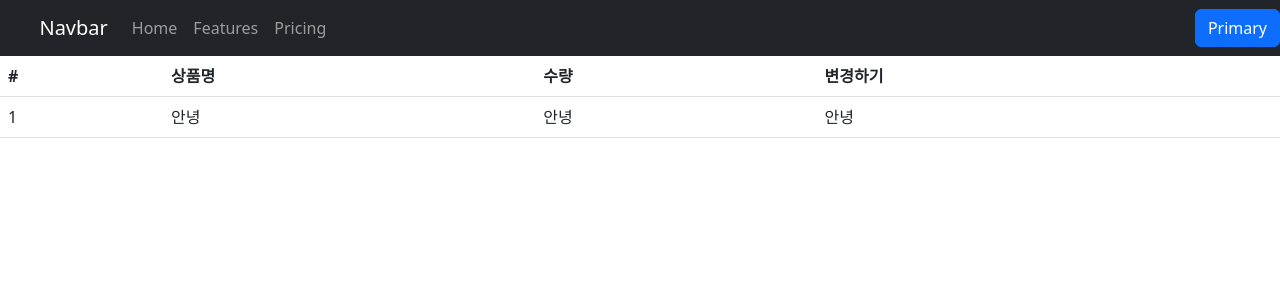
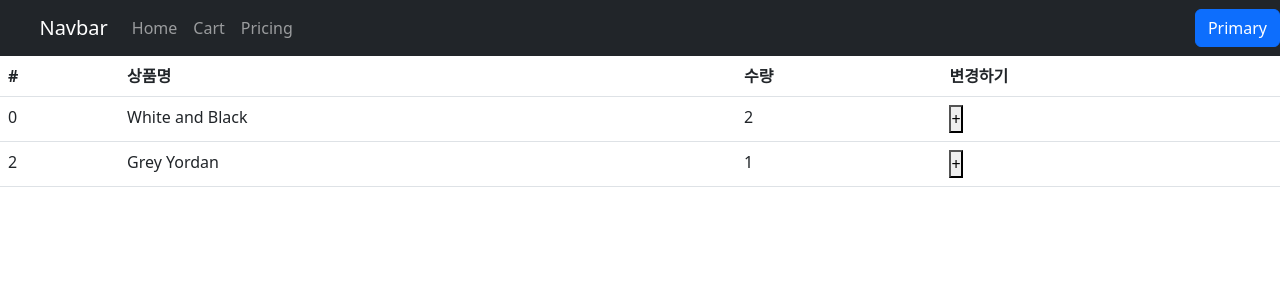
Before and after one commit to junyoungNA/type-todo, a React (Create React App) app: page /cart in a window 1280 px wide. Shown: the top 300 px of the page. Built offline with nearby package versions, Linux system fonts and the light colour scheme.

Commit message:
redux state 상태변경

```diff
--- a/src/component/Cart.tsx
+++ b/src/component/Cart.tsx
@@ -1,10 +1,13 @@
 import { Table } from 'react-bootstrap';
-import { useSelector } from 'react-redux';
+import { useDispatch, useSelector } from 'react-redux';
+import { changeCount } from '../redux/cartSlice';
 
 const Cart: React.FC = () => {
-  const result = useSelector(state => {
-    return state;
+  const result: any = useSelector((state: any) => {
+    return state.userData;
   });
+
+  const dispatch = useDispatch();
 
   console.log(result);
   return (
@@ -18,12 +21,22 @@ const Cart: React.FC = () => {
         </tr>
       </thead>
       <tbody>
-        <tr>
-          <td>1</td>
-          <td>안녕</td>
-          <td>안녕</td>
-          <td>안녕</td>
-        </tr>
+        {result.map((item: any) => (
+          <tr>
+            <td>{item.id}</td>
+            <td>{item.name}</td>
+            <td>{item.count}</td>
+            <td>
+              <button
+                onClick={() => {
+                  dispatch(changeCount(item.id));
+                }}
+              >
+                +
+              </button>
+            </td>
+          </tr>
+        ))}
       </tbody>
     </Table>
   );
--- a/src/component/Detail.tsx
+++ b/src/component/Detail.tsx
@@ -3,6 +3,8 @@ import data from '../data';
 import styled from 'styled-components';
 import { useEffect, useState } from 'react';
 import Tab from '../component/Tab';
+import { useDispatch } from 'react-redux';
+import { addItem } from '../redux/cartSlice';
 const ColorBtn = styled.button`
   background: ${props => (props.color === 'blue' ? 'white' : 'black')};
   color: ${props => (props.color === 'blue' ? 'white' : 'black')};
@@ -22,6 +24,7 @@ const WarningBox = styled.div`
 `;
 
 const Detail: React.FC = () => {
+  const dispatch = useDispatch();
   const param = useParams();
   const id = Number(param.id);
   const [buyNum, setBuyNum] = useState('0');
@@ -82,7 +85,15 @@ const Detail: React.FC = () => {
               <p>{data[id].price}</p>
               {isWarning && <WarningBox>숫자만 적어주세요</WarningBox>}
               <input type="number" onChange={onBuyChange} value={buyNum} />
-              <button className="btn btn-danger">주문하기</button>
+              <button
+                className="btn btn-danger"
+                onClick={() => {
+                  console.log(data[id]);
+                  dispatch(addItem({ ...data[id], count: buyNum }));
+                }}
+              >
+                주문하기
+              </button>
             </>
           ) : (
             <div>해당 상품이 없습니다</div>
--- a/src/component/Header.tsx
+++ b/src/component/Header.tsx
@@ -14,7 +14,9 @@ const Header: React.FC = () => {
           <Nav.Link href="#home" onClick={() => navigate('/')}>
             Home
           </Nav.Link>
-          <Nav.Link href="#features">Features</Nav.Link>
+          <Nav.Link href="#features" onClick={() => navigate('/cart')}>
+            Cart
+          </Nav.Link>
           <Nav.Link href="#pricing">Pricing</Nav.Link>
         </Nav>
       </Container>
--- /dev/null
+++ b/src/redux/cartSlice.ts
@@ -0,0 +1,24 @@
+import { createSlice } from '@reduxjs/toolkit';
+
+const userData = createSlice({
+  name: 'userData',
+  initialState: [
+    { id: 0, name: 'White and Black', count: 2 },
+    { id: 2, name: 'Grey Yordan', count: 1 },
+  ],
+  reducers: {
+    changeCount(state: any, action) {
+      // state[action.payload].count += 1;
+      const target = state.findIndex((item: any) => item.id === action.payload);
+      console.log(target);
+      state[target].count += 1;
+    },
+    addItem(state, action) {
+      state.push(action.payload);
+    },
+  },
+});
+
+export const { changeCount, addItem } = userData.actions;
+
+export default userData;
--- a/src/redux/store.tsx
+++ b/src/redux/store.ts
@@ -1,5 +1,5 @@
 import { configureStore, createSlice } from '@reduxjs/toolkit';
-
+import userData from './cartSlice';
 const user = createSlice({
   name: 'user',
   initialState: 'kim',
@@ -16,6 +16,7 @@ const store = configureStore({
   reducer: {
     user: user.reducer,
     stock: stock.reducer,
+    userData: userData.reducer,
   },
 });
 
--- a/src/types.ts
+++ b/src/types.ts
@@ -14,6 +14,12 @@ export type Shoes = {
 export type TabTypes = {
   tab: number;
   setTab: (tab: number) => void;
+};
+
+export type CartTypes = {
+  id: number;
+  name: string;
+  count: number;
 };
 
 export interface ListTypes {
```
